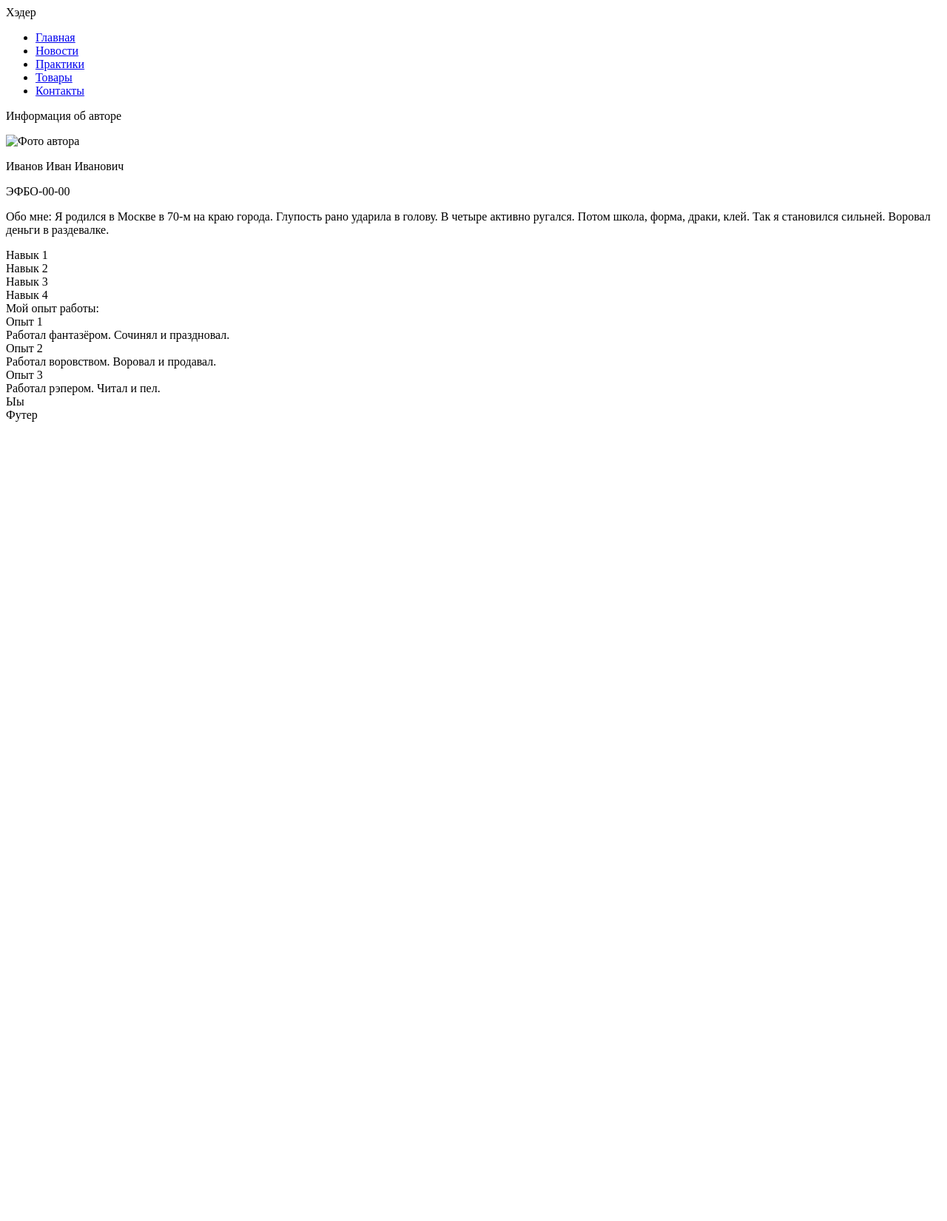
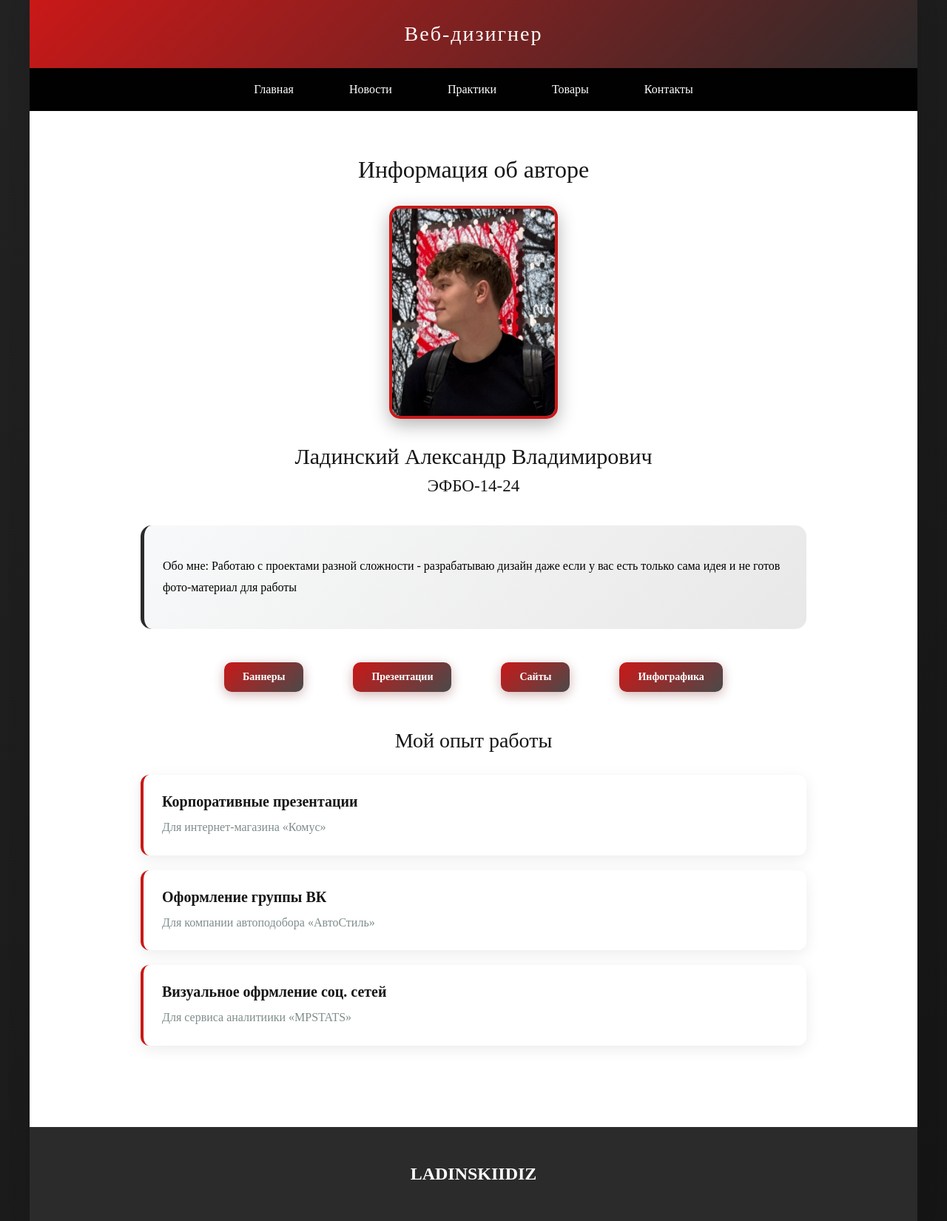
Before and after one commit to Alexgit171/frontend-and-backend-practice, a plain HTML site: page index.html in a window 1280 px wide. Shown: the whole page at 74% size. Before the commit the page ends 800 px from the top, so only its background shows below. Drawn offline with Linux system fonts and the light colour scheme.

Commit message:
Add files via upload

```diff
--- a/index.html
+++ b/index.html
@@ -1,51 +1,62 @@
 <!DOCTYPE html>
- <html lang = "ru">
+<html lang="ru">
     <head>
         <meta charset="UTF-8">
         <meta name="viewport" content="width=device-width, initial-scale=1.0">
         <title>Семестровая работа</title>
+        <link rel="stylesheet" href="styles/styles.css">
     </head>
     <body>
-<div id="header">Хэдер</div>
-<div id="menu">
-<ul>
-<li><a href="index.html">Главная</a></li>
-<li><a href="pages/news.html">Новости</a></li>
-<li><a href="pages/practices.html">Практики</a></li>
-<li><a href="pages/goods.html">Товары</a></li>
-<li><a href="pages/contacts.html">Контакты</a></li>
+        <div class="page-container">
+            <div class="header">Веб-дизигнер</div>
+            <div class="nav">
+                <ul class="nav-list">
+                    <li class="nav-item"><a class="nav-link" href="#">Главная</a></li>
+                    <li class="nav-item"><a class="nav-link" href="pages/news.html">Новости</a></li>
+                    <li class="nav-item"><a class="nav-link" href="pages/practices.html">Практики</a></li>
+                    <li class="nav-item"><a class="nav-link" href="pages/goods.html">Товары</a></li>
+                    <li class="nav-item"><a class="nav-link" href="pages/contacts.html">Контакты</a></li>
                 </ul>
             </div>
-<div id="content">
-<p>Информация об авторе</p>
-<img src="images/photo.png" alt="Фото автора" width="200"
-height="250">
-<p>Иванов Иван Иванович</p>
-<p>ЭФБО-00-00</p>
-<p>Обо мне: Я родился в Москве в 70-м на краю города. Глупость рано
-ударила в голову. В четыре активно ругался.
-Потом школа, форма, драки, клей. Так я становился сильней. Воровал деньги в
-раздевалке.</p>
-<div>Навык 1</div>
-<div>Навык 2</div>
-<div>Навык 3</div>
-<div>Навык 4</div>
-<div>
-                Мой опыт работы:
-<div>
-                    Опыт 1<br>
-                    Работал фантазёром. Сочинял и праздновал.
+            <div class="content">
+                <div class="profile-header">
+                    <h1 class="profile-title">Информация об авторе</h1>
+                    <img class="profile-photo" src="img/a1.jpg" alt="Фото автора">
+                    <h2 class="profile-name">Ладинский Александр Владимирович</h2>
+                    <p class="profile-group">ЭФБО-14-24</p>
                 </div>
- <div>
-                    Опыт 2<br>
-                    Работал воровством. Воровал и продавал.
+
+                <div class="about-me">
+                    <p>Обо мне: Работаю с проектами разной сложности -
+                разрабатываю дизайн даже если у вас есть
+                только сама идея и не готов фото-материал
+                для работы</p>
                 </div>
-<div>
-                    Опыт 3<br>
-                    Работал рэпером. Читал и пел.
+
+                <div class="skills-container">
+                    <div class="skill-tag">Баннеры</div>
+                    <div class="skill-tag">Презентации</div>
+                    <div class="skill-tag">Сайты</div>
+                    <div class="skill-tag">Инфографика</div>
                 </div>
-</div> Ыы
+
+                <div class="experience-section">
+                    <h2 class="section-title">Мой опыт работы</h2>
+                    <div class="experience-card">
+                        <h3 class="experience-title">Корпоративные презентации</h3>
+                        <p class="experience-desc">Для интернет-магазина «Комус»</p>
                     </div>
-<div id="footer">Футер</div>
+                    <div class="experience-card">
+                        <h3 class="experience-title">Оформление группы ВК</h3>
+                        <p class="experience-desc">Для компании автоподобора «АвтоСтиль»</p>
+                    </div>
+                    <div class="experience-card">
+                        <h3 class="experience-title">Визуальное офрмление соц. сетей</h3>
+                        <p class="experience-desc">Для сервиса аналитиики «MPSTATS»</p>
+                    </div>
+                </div>
+            </div>
+            <div class="footer"><h2>LADINSKIIDIZ</h2></div>
+        </div>
     </body>
 </html>
--- /dev/null
+++ b/styles/styles.css
@@ -0,0 +1,295 @@
+/*  БАЗОВЫЕ СТИЛИ  */
+body {
+    font-family: 'Gilroy'; /* Современный шрифт для лучшей читаемости */
+    margin: 0; /* Убираем стандартные отступы браузера */
+    padding: 0; /* Убираем стандартные внутренние отступы */
+    background: linear-gradient(135deg, #222222 0%, #151515 100%);
+    min-height: 100vh; /* Минимальная высота равна высоте окна браузера */
+}
+
+/*  КОНТЕЙНЕР СТРАНИЦЫ  */
+.page-container {
+    max-width: 1200px; /* Максимальная ширина контента */
+    margin: 0 auto; /* Центрирование контейнера по горизонтали */
+    background: rgb(255, 255, 255);
+    min-height: 100vh; /* Минимальная высота равна высоте окна браузера */
+    box-shadow: 0 0 30px rgba(0,0,0,0.1); /* Легкая тень вокруг всего контента */
+}
+
+/*  ШАПКА  */
+.header {
+    background: linear-gradient(135deg, #ca1818 0%, #2b2b2b 100%);
+    color: rgb(255, 255, 255);
+    text-align: center; /* Выравнивание текста по центру */
+    padding: 30px; /* Внутренние отступы со всех сторон */
+    font-size: 28px; /* Размер шрифта */
+    font-weight: 300; /* Легкое начертание шрифта */
+    letter-spacing: 2px; /* Расстояние между буквами */
+}
+
+/*  НАВИГАЦИЯ  */
+.nav {
+    background: #010101; /* Темно-синий фон навигации */
+    padding: 20px 0; /* Вертикальные отступы */
+}
+
+.nav-list {
+    list-style: none; /* Убираем маркеры списка */
+    margin: 0; /* Убираем внешние отступы */
+    padding: 0; /* Убираем внутренние отступы */
+    display: flex; /* Горизонтальное расположение элементов */
+    justify-content: center; /* Выравнивание по центру */
+    gap: 25px; /* Расстояние между элементами навигации */
+}
+
+.nav-item {
+    margin: 0; /* Убираем отступы у пунктов меню */
+}
+
+.nav-link {
+    color: white;
+    text-decoration: none; /* Убираем подчеркивание ссылок */
+    padding: 12px 25px; /* Отступы внутри ссылок */
+    border-radius: 25px; /* Скругленные углы (капсульная форма) */
+    transition: all 2s ease; /* Плавные анимации при изменении */
+    font-weight: 500; /* Средняя жирность шрифта */
+}
+
+.nav-link:hover {
+    background: rgba(255,255,255,0.1);
+    transform: translateY(-2px); /* Легкое поднятие элемента при наведении */
+}
+
+/*  ОСНОВНОЙ КОНТЕНТ  */
+.content {
+    padding: 40px; /* Внутренние отступы контента */
+    max-width: 900px; /* Максимальная ширина контента */
+    margin: 0 auto; /* Центрирование контента */
+}
+
+/*  ГЛАВНАЯ СТРАНИЦА  */
+.profile-header {
+    text-align: center; /* Выравнивание по центру */
+    margin-bottom: 40px; /* Отступ снизу */
+}
+
+.profile-title {
+    font-size: 32px; /* Размер шрифта заголовка */
+    color: #161616; /* Темно-синий цвет текста */
+    margin-bottom: 10px; /* Отступ снизу */
+    font-weight: 300; /* Легкое начертание шрифта */
+}
+
+.profile-photo {
+    width: 220px; /* Фиксированная ширина фото */
+    height: 280px; /* Фиксированная высота фото */
+    border-radius: 15px; /* Скругленные углы фото */
+    object-fit: cover; /* Обрезка фото для сохранения пропорций */
+    margin: 20px auto; /* Центрирование и отступы */
+    border: 4px solid #ca1818;
+    box-shadow: 0 8px 25px rgba(8, 8, 8, 0.3);
+}
+
+.profile-name {
+    font-size: 30px; /* Размер шрифта имени */
+    color: #161616; /* Темно-синий цвет текста */
+    margin: 10px 0; /* Вертикальные отступы */
+    font-weight: 500; /* Средняя жирность шрифта */
+}
+
+.profile-group {
+    font-size: 23px; /* Размер шрифта группы */
+    color: #161616; /* Серый цвет текста */
+    margin: 5px 0; /* Вертикальные отступы */
+}
+.about-me {
+    background: linear-gradient(135deg, #f8f9fa 0%, #e8e8e8 100%); /* Светлый градиентный фон */
+    padding: 25px; /* Внутренние отступы */
+    border-radius: 15px; /* Скругленные углы */
+    margin: 30px 0; /* Вертикальные отступы */
+    border-left: 5px solid #2b2b2b;
+    font-size: 16px; /* Размер шрифта текста */
+    line-height: 1.8; /* Межстрочный интервал */
+}
+
+/*  НАВЫКИ  */
+.skills-container {
+    display: flex; /* Горизонтальное расположение навыков */
+    justify-content: center; /* Выравнивание по центру */
+    flex-wrap: wrap; /* Перенос на новую строку при необходимости */
+    gap: 67px; /* Расстояние между навыками */
+    margin: 45px 0; /* Вертикальные отступы */
+}
+
+.skill-tag {
+    background: linear-gradient(135deg, #ca1818 0%, #4a4a4a 100%);
+    color: white; /* Белый цвет текста */
+    padding: 12px 25px; /* Внутренние отступы */
+    border-radius: 10px; /* Круглые углы (капсульная форма) */
+    font-weight: 600; /* Жирный шрифт */
+    font-size: 14px; /* Размер шрифта */
+    box-shadow: 0 4px 15px rgba(106, 11, 11, 0.3);
+    transition: all 0.7s ease; /* Плавные анимации при изменении */
+}
+
+.skill-tag:hover {
+    transform: translateY(-3px); /* Поднятие элемента при наведении */
+    box-shadow: 0 6px 20px rgba(61, 17, 17, 0.4);
+}
+
+/*  ОПЫТ РАБОТЫ ==== */
+.experience-section {
+    margin-top: 50px; /* Отступ сверху */
+}
+
+.section-title {
+    font-size: 28px; /* Размер шрифта заголовка секции */
+    color: #161616; /* Темно-синий цвет текста */
+    text-align: center; /* Выравнивание по центру */
+    margin-bottom: 30px; /* Отступ снизу */
+    font-weight: 300; /* Легкое начертание шрифта */
+}
+
+.experience-card {
+    background: white;
+    padding: 25px; /* Внутренние отступы */
+    margin: 20px 0; /* Вертикальные отступы */
+    border-radius: 12px; /* Скругленные углы */
+    box-shadow: 0 5px 20px rgba(0,0,0,0.08);
+    border-left: 4px solid #ca1818;
+    transition: transform 0.3s ease; /* Плавная анимация трансформации */
+}
+
+.experience-card:hover {
+    transform: translateX(5px); /* Сдвиг вправо при наведении */
+}
+
+.experience-title {
+    font-size: 20px; /* Размер шрифта заголовка опыта */
+    color: #161616;
+    margin: 0 0 10px 0; /* Отступ снизу */
+    font-weight: 600; /* Жирный шрифт */
+}
+
+.experience-desc {
+    color: #7f8c8d;
+    line-height: 1.6; /* Межстрочный интервал */
+    margin: 0; /* Убираем отступы */
+}
+
+/*  НОВОСТИ  */
+.news-container {
+    display: grid; /* Сеточное расположение новостей */
+    gap: 25px; /* Расстояние между новостями */
+}
+
+.news-card {
+    background: white;
+    padding: 30px; /* Внутренние отступы */
+    border-radius: 15px; /* Скругленные углы */
+    box-shadow: 0 5px 20px rgba(0,0,0,0.08);
+    border-left: 4px solid #161616;
+}
+
+.news-title {
+    font-size: 24px; /* Размер шрифта заголовка новости */
+    color: #161616;
+    margin: 0 0 10px 0; /* Отступ снизу */
+    font-weight: 600; /* Жирный шрифт */
+}
+
+.news-meta {
+    color: #95a5a6;
+    font-size: 14px; /* Меньший размер шрифта */
+    margin: 0 0 15px 0; /* Отступ снизу */
+}
+
+.news-text {
+    color: #161616;
+    line-height: 1.7; /* Межстрочный интервал */
+    margin: 0; /* Убираем отступы */
+}
+
+/*  ТОВАРЫ  */
+.products-grid {
+    display: grid; /* Сеточное расположение товаров */
+    grid-template-columns: repeat(auto-fit, minmax(280px, 1fr)); /* Адаптивные колонки */
+    gap: 30px; /* Расстояние между товарами */
+    margin-top: 30px; /* Отступ сверху */
+}
+.product-card {
+    background: white;
+    padding: 25px; /* Внутренние отступы */
+    border-radius: 15px; /* Скругленные углы */
+    text-align: center; /* Выравнивание по центру */
+    box-shadow: 0 5px 20px rgba(0,0,0,0.08);
+    transition: transform 0.3s ease; /* Плавная анимация трансформации */
+}
+
+.product-card:hover {
+    transform: translateY(-5px); /* Поднятие элемента при наведении */
+}
+
+.product-image {
+    width: 200px; /* Фиксированная ширина изображения */
+    height: 250px; /* Фиксированная высота изображения */
+    border-radius: 10px; /* Скругленные углы изображения */
+    object-fit: cover; /* Обрезка изображения для сохранения пропорций */
+    margin-bottom: 20px; /* Отступ снизу */
+    border: 3px solid #f8f9fa;
+}
+
+.product-name {
+    font-size: 18px; /* Размер шрифта названия товара */
+    color: #161616;
+    margin: 10px 0; /* Вертикальные отступы */
+    font-weight: 600; /* Жирный шрифт */
+}
+
+.product-price {
+    font-size: 20px; /* Размер шрифта цены */
+    color: #707070; /* Красный цвет для цены */
+    font-weight: 700; /* Очень жирный шрифт */
+    margin: 5px 0; /* Вертикальные отступы */
+}
+
+/*  КОНТАКТЫ  */
+.contacts-container {
+    text-align: center; /* Выравнивание по центру */
+}
+
+.contact-info {
+    background: linear-gradient(135deg, #f8f9fa 0%, #e9ecef 100%);
+    padding: 25px; /* Внутренние отступы */
+    margin: 20px 0; /* Вертикальные отступы */
+    border-radius: 15px; /* Скругленные углы */
+    font-size: 18px; /* Размер шрифта */
+    color: #2c3e50; /* Темно-синий цвет текста */
+}
+
+.contact-button {
+    background: linear-gradient(135deg, #ca1818 0%, #2b2b2b 100%);
+    color: white;
+    border: none; /* Убираем рамку кнопки */
+    padding: 15px 40px; /* Внутренние отступы кнопки */
+    font-size: 16px; /* Размер шрифта кнопки */
+    border-radius: 30px; /* Круглые углы кнопки */
+    cursor: pointer; /* Указатель при наведении */
+    margin-top: 20px; /* Отступ сверху */
+    font-weight: 600; /* Жирный шрифт */
+    transition: all 0.3s ease; /* Плавные анимации при изменении */
+}
+
+.contact-button:hover {
+    transform: translateY(-2px); /* Поднятие кнопки при наведении */
+    box-shadow: 0 8px 25px rgba(234, 102, 102, 0.4);
+}
+
+/*  ФУТЕР  */
+.footer {
+    background: linear-gradient(135deg, #2b2b2b 0%, #2b2b2b 100%);
+    color: white;
+    text-align: center; /* Выравнивание по центру */
+    padding: 30px; /* Внутренние отступы */
+    margin-top: 50px; /* Отступ сверху */
+}
```
Also changed, not shown: pages/contacts.html (added, +37 -0 lines), pages/goods.html (added, +48 -0 lines), pages/news.html (added, +43 -0 lines), pages/practices.html (added, +36 -0 lines), img/a1.jpg (added), img/tov1.png (added), img/tov2.png (added), img/tov3.png (added). Lines whose indentation alone changed are shown as unchanged.
